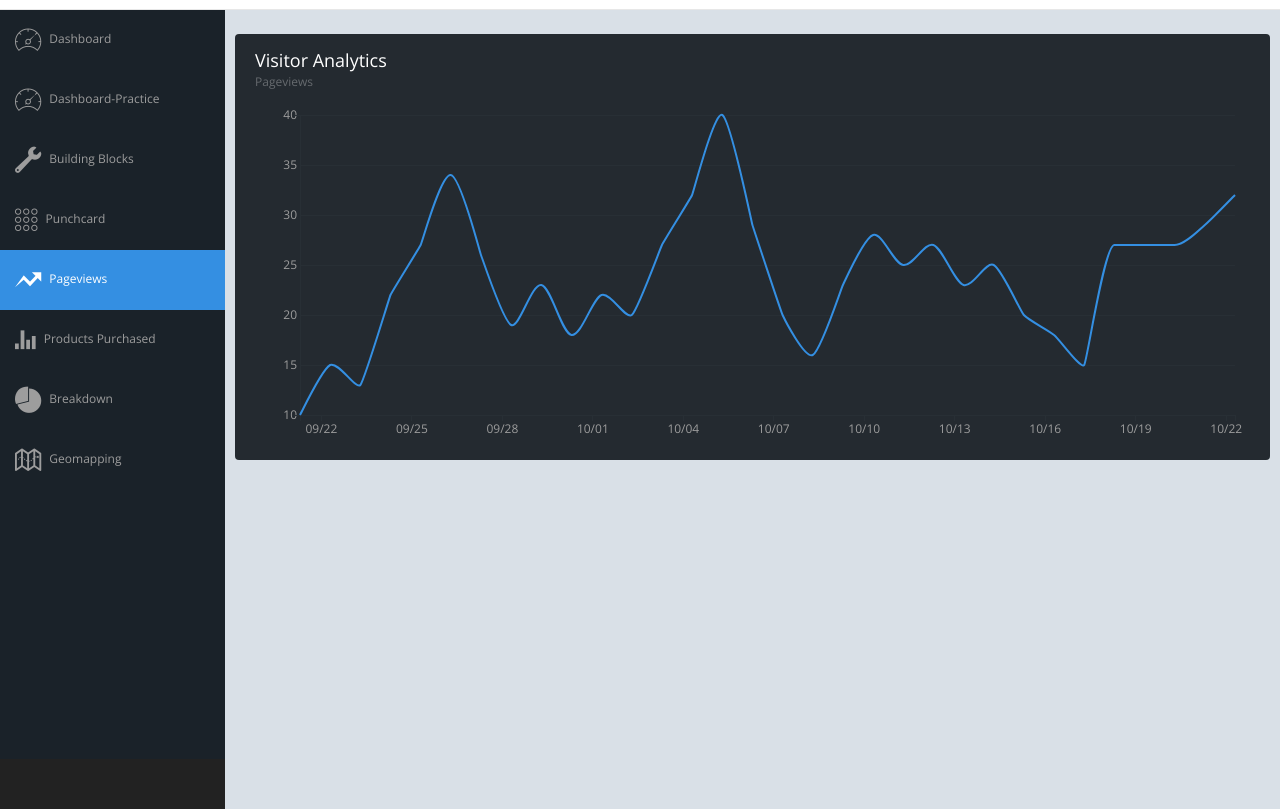
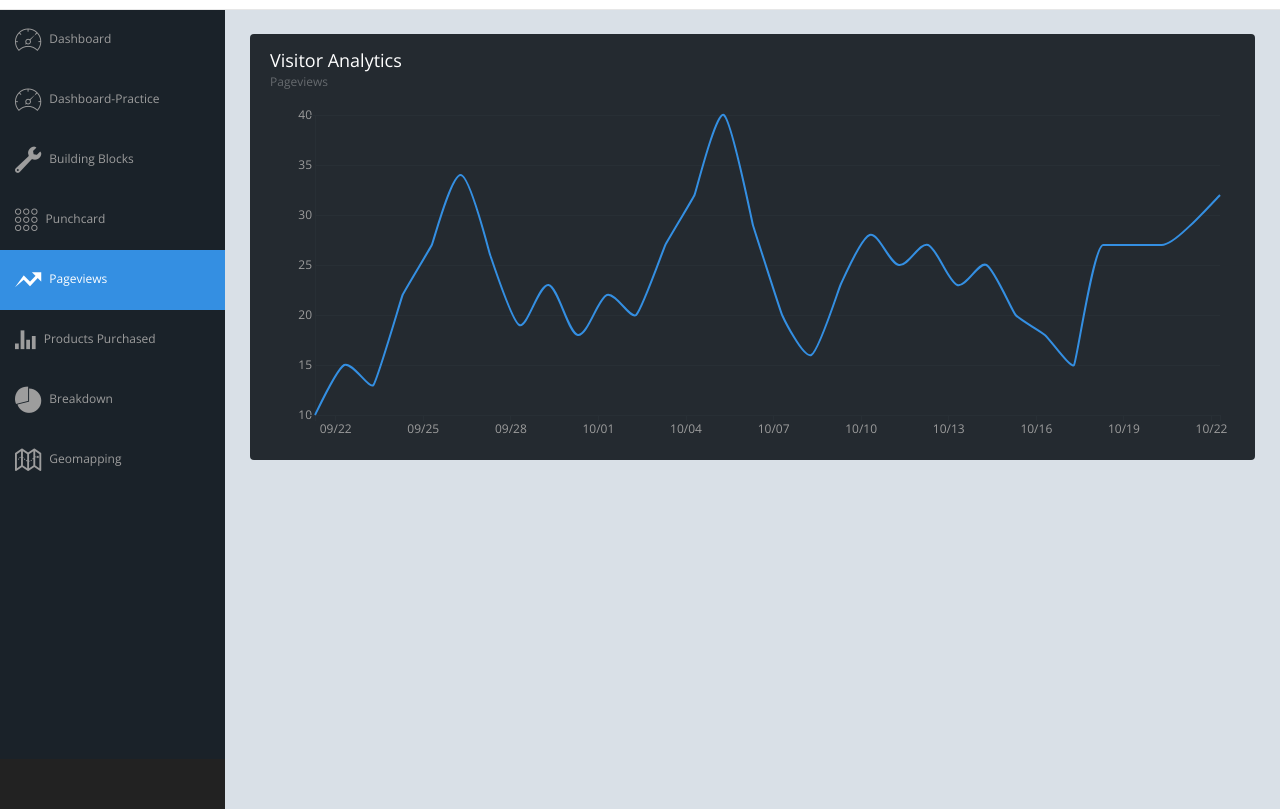
Before and after one commit to victormejia/d3-workshop-playground, a plain HTML site: page modules/pageviews/index.html in a window 1280 px wide. Shown: the part 41-850 px from the top of the page. Drawn offline with nearby package versions, Linux system fonts and the light colour scheme; files whose address does not match are found by name.

Commit message:
replace title

```diff
--- a/modules/pageviews/index.html
+++ b/modules/pageviews/index.html
@@ -9,7 +9,7 @@
   <meta name="description" content="">
   <meta name="author" content="">
 
-  <title>SB Admin - Bootstrap Admin Template</title>
+  <title>The Grid - D3.js Dashboard</title>
 
   <!-- Bootstrap Core CSS -->
   <link href="/css/bootstrap.min.css" rel="stylesheet">
@@ -106,7 +106,7 @@
     <div class="container-fluid">
 
       <div class="row">
-        <div class="col-lg-23">
+        <div class="col-lg-12">
           <div class="widget-chart">
             <div class="widget-chart-content">
               <h4 class="chart-title">
```
Also changed, not shown: index.html (+1 -1 lines), modules/blocks/01-selections/index.html (+1 -1 lines), modules/blocks/02-data-binding/index.html (+1 -1 lines), modules/blocks/03-drawing-svg/index.html (+1 -1 lines), modules/breakdown/index.html (+1 -1 lines), modules/punchcard/index.html (+1 -1 lines).
